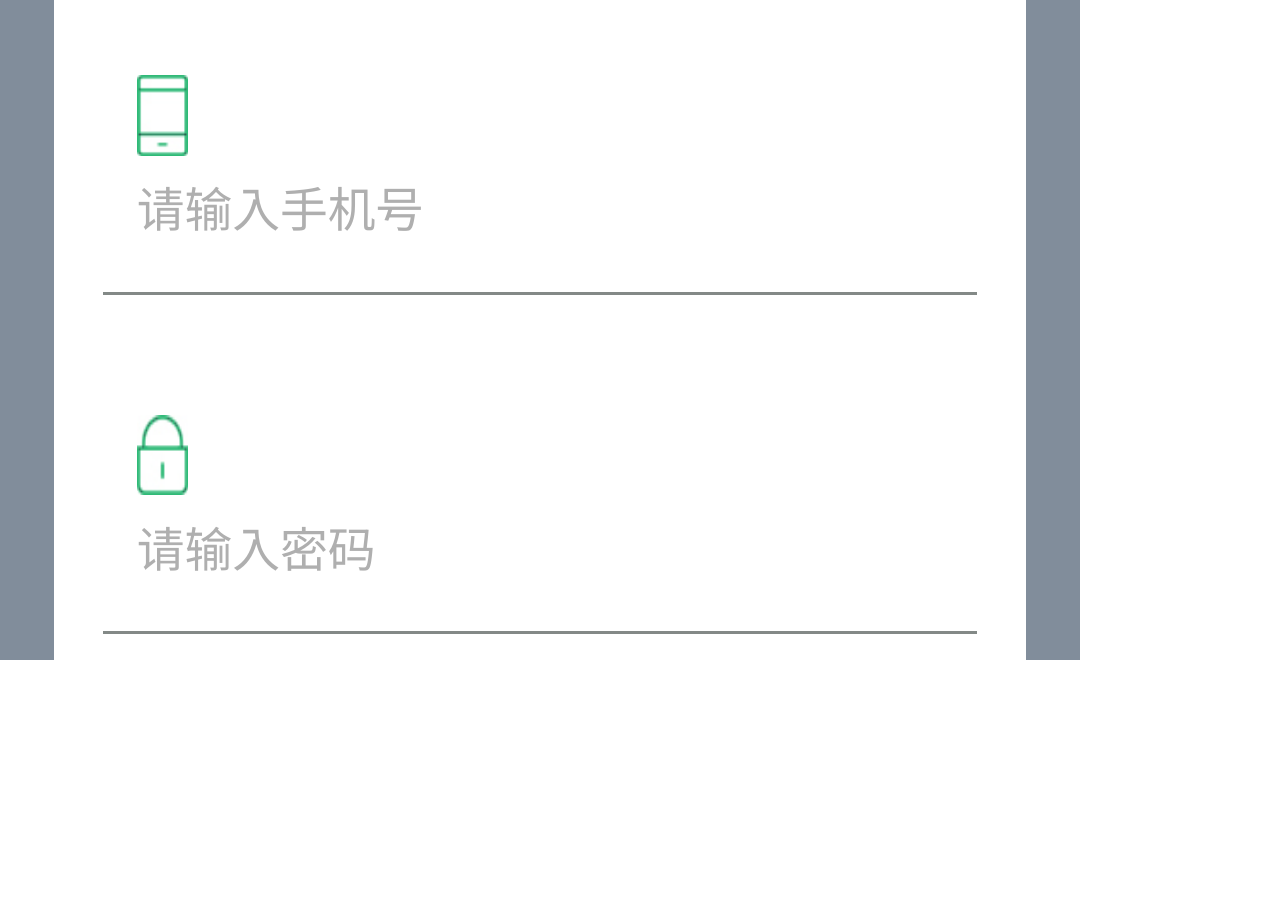
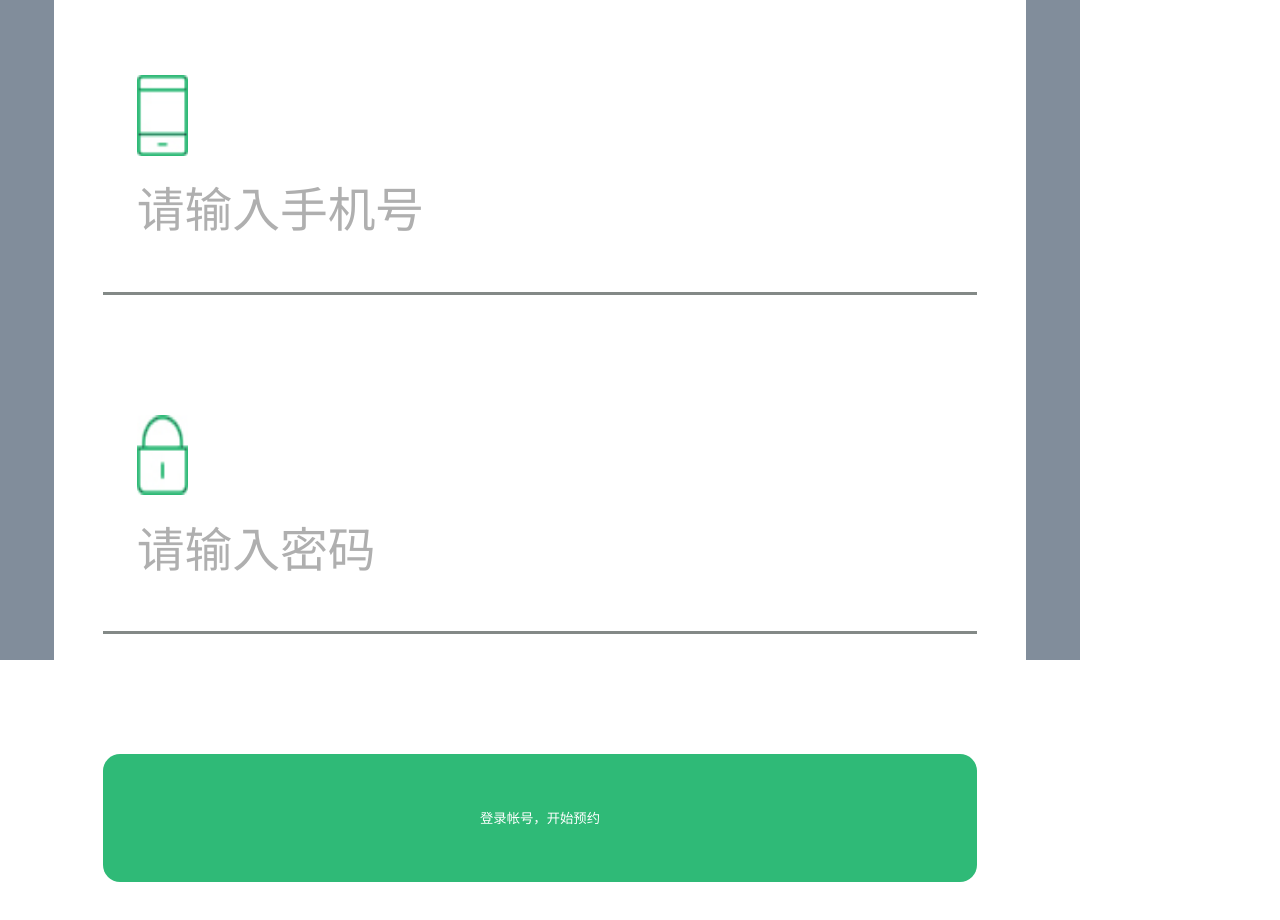
Before and after one commit to yexiaoqi001/mark, a plain HTML site: page index.html in a window 1280 px wide. Shown: the part 140-1060 px from the top of the page. Drawn offline with Linux system fonts and the light colour scheme.

Commit message:
完善主页成功

```diff
--- a/index.html
+++ b/index.html
@@ -32,6 +32,7 @@
                             <img src="img/icon_03.png" alt="">
                             <input type="text" value="请输入密码">
                         </p>
+                        <button>登录帐号，开始预约</button>
                     </div>
                 </div>
             </div>
```
